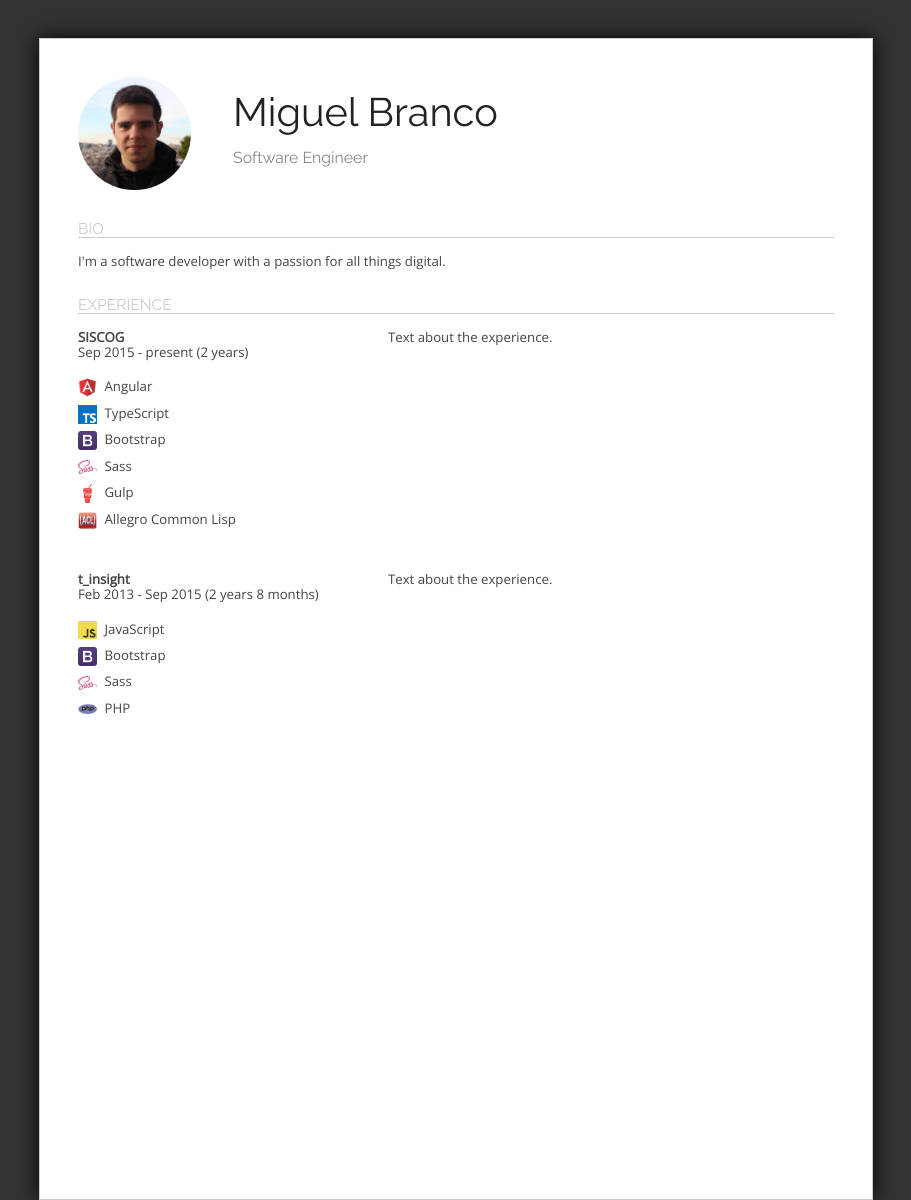
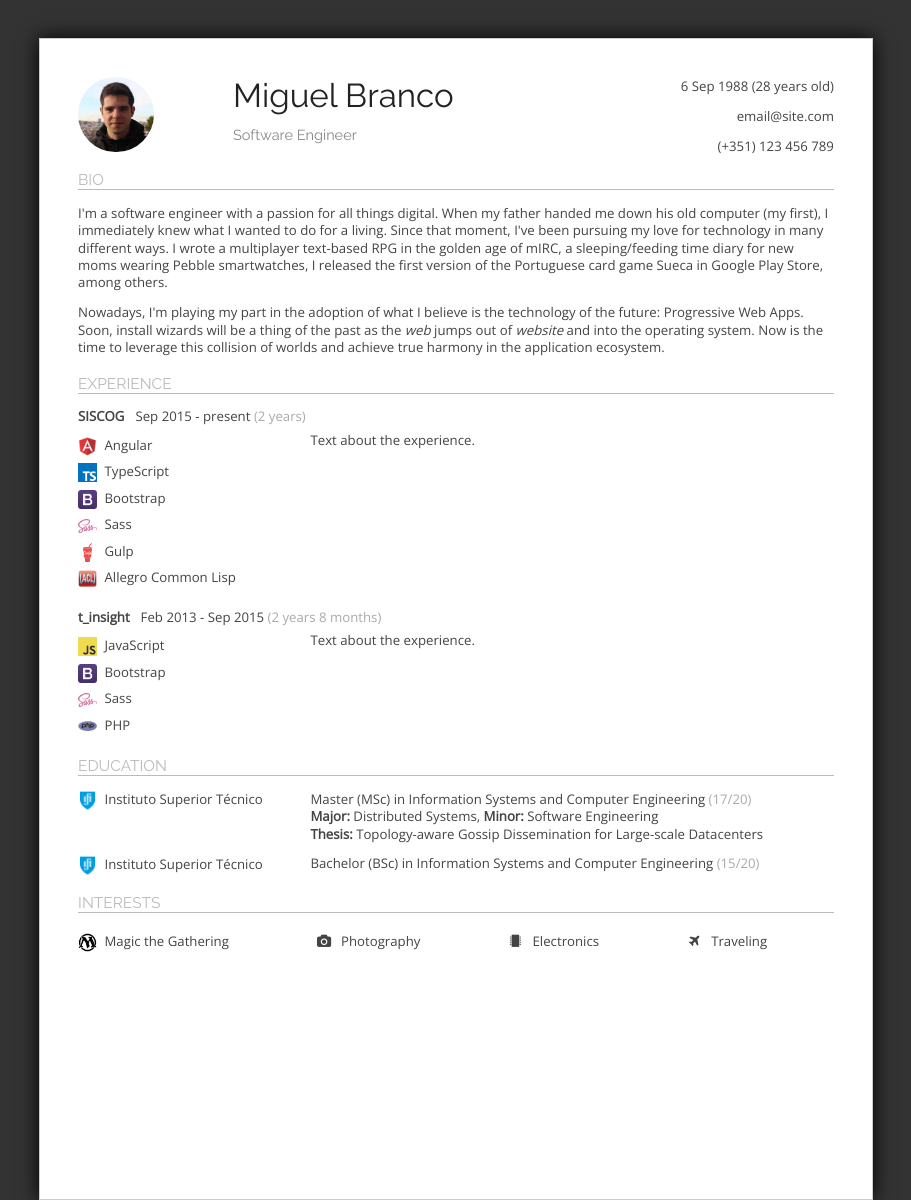
Before and after one commit to Arlanthir/cv, a plain HTML site: page index.html in a window 1280 px wide. Shown: the top 1200 px of the page, without its empty margins (184-1095 px from the left). Drawn offline with nearby package versions, Linux system fonts and the light colour scheme.

Commit message:
Write bio, add education and interests

```diff
--- a/css/styles.css
+++ b/css/styles.css
@@ -13,37 +13,47 @@ body {
 }
 
 section {
-    margin: 0.7cm 0;
+    margin: 0;
+}
+
+section + section {
+    margin-top: 0.5cm;
 }
 
 h1 {
     margin: 0;
-    font-size: 3rem;
+    font-size: 2.5rem;
     color: #222222;
     font-family: 'Raleway', sans-serif;
     font-weight: normal;
 }
 
 h2 {
-    font-size: 1.2rem;
+    font-size: 1.1rem;
     color: #888888;
     font-family: 'Raleway', sans-serif;
     font-weight: normal;
 }
 
 h3 {
-    color: #cccccc;
-    border-bottom: 1px solid #cccccc;
+    color: #bbbbbb;
+    border-bottom: 1px solid #bbbbbb;
     font-family: 'Raleway', sans-serif;
     font-weight: normal;
     text-transform: uppercase;
 }
 
 h4 {
-    margin: 0;
+    margin: 0 0 0.2cm 0;
+}
+
+p {
+    margin-top: 0;
+    line-height: 1.3em;
 }
 
 ul {
+    margin: 0;
     padding: 0;
     list-style: none;
 }
@@ -82,12 +92,6 @@ li {
     box-sizing: border-box;
 }
 
-/*.col-2 { flex-grow: 2; }
-.col-3 { flex-grow: 3; }
-.col-4 { flex-grow: 4; }
-.col-5 { flex-grow: 5; }
-.col-6 { flex-grow: 6; }*/
-
 .col-10 { width: 10%; }
 .col-20 { width: 20%; }
 .col-30 { width: 30%; }
@@ -98,6 +102,10 @@ li {
 .col-80 { width: 80%; }
 .col-90 { width: 90%; }
 
+.align-right {
+    text-align: right;
+}
+
 /* Content */
 
 header.row {
@@ -105,7 +113,7 @@ header.row {
 }
 
 .avatar {
-    height: 3cm;
+    height: 2cm;
     border-radius: 50%;
 }
 
@@ -121,3 +129,13 @@ header.row {
     max-height: 0.5cm;
     vertical-align: middle;
 }
+
+.dates {
+    padding-left: 0.2cm;
+    font-weight: normal;
+}
+
+.additional {
+    font-weight: normal;
+    color: #aaaaaa;
+}
--- a/index.html
+++ b/index.html
@@ -15,25 +15,36 @@
             <div class="col col-20">
                 <img class="avatar" src="img/me.jpg">
             </div>
-            <div class="col col-80">
+            <div class="col col-50">
                 <h1>Miguel Branco</h1>
                 <h2>Software Engineer</h2>
+            </div>
+            <div class="col col-30 align-right">
+                <p>6 Sep 1988 (28 years old)</p>
+                <p>email@site.com</p>
+                (+351) 123 456 789
             </div>
         </header>
 
         <section>
             <h3>Bio</h3>
-            <p>I'm a software developer with a passion for all things digital.</p>
+            <p>
+                I'm a software engineer with a passion for all things digital. When my father handed me down his old computer (my first), I immediately knew what I wanted to do for a living.
+                Since that moment, I've been pursuing my love for technology in many different ways. I wrote a multiplayer text-based RPG in the golden age of mIRC, a sleeping/feeding time diary
+                for new moms wearing Pebble smartwatches, I released the first version of the Portuguese card game Sueca in Google Play Store, among others.
+            </p>
+            <p>
+                Nowadays, I'm playing my part in the adoption of what I believe is the technology of the future: Progressive Web Apps. Soon, install wizards will be a thing of the past as the <em>web</em> jumps
+                out of <em>website</em> and into the operating system. Now is the time to leverage this collision of worlds and achieve true harmony in the application ecosystem.
+            </p>
         </section>
 
         <section>
             <h3>Experience</h3>
+            <h4>SISCOG <span class="dates">Sep 2015 - present</span> <span class="additional">(2 years)</span></h4>
             <div class="row">
-                <div class="col col-40">
-                    <h4>SISCOG</h4>
-                    <div>Sep 2015 - present (2 years)</div>
+                <div class="col col-30">
                     <ul>
-                        <!-- <li><a href="https://angular.io/" target="_blank"><img class="logo" src="img/angular.png">Angular</a></li> -->
                         <li><span class="logo"><img src="img/angular.png"></span>Angular</li>
                         <li><span class="logo"><img src="img/typescript.png"></span>TypeScript</li>
                         <li><span class="logo"><img src="img/bootstrap.png"></span>Bootstrap</li>
@@ -42,16 +53,16 @@
                         <li><span class="logo"><img src="img/acl.png"></span>Allegro Common Lisp</li>
                     </ul>
                 </div>
-                <div class="col col-60">
-                    Text about the experience.
+                <div class="col col-70">
+                    <p>Text about the experience.</p>
                 </div>
+            </div>
         </section>
 
         <section>
+            <h4>t_insight <span class="dates">Feb 2013 - Sep 2015</span> <span class="additional">(2 years 8 months)</span></h4>
             <div class="row">
-                <div class="col col-40">
-                    <h4>t_insight</h4>
-                    <div>Feb 2013 - Sep 2015 (2 years 8 months)</div>
+                <div class="col col-30">
                     <ul>
                         <li><span class="logo"><img src="img/javascript.png"></span>JavaScript</li>
                         <li><span class="logo"><img src="img/bootstrap.png"></span>Bootstrap</li>
@@ -59,9 +70,60 @@
                         <li><span class="logo"><img src="img/php.png"></span>PHP</li>
                     </ul>
                 </div>
-                <div class="col col-60">
-                    Text about the experience.
+                <div class="col col-70">
+                    <p>Text about the experience.</p>
                 </div>
+            </div>
+        </section>
+
+        <section>
+            <h3>Education</h3>
+            <div class="row">
+                <div class="col col-30">
+                    <span class="logo"><img src="img/ist.png"></span>Instituto Superior Técnico
+                </div>
+                <div class="col col-70">
+                    <p>
+                        Master (MSc) in Information Systems and Computer Engineering <span class="additional">(17/20)</span><br>
+                        <strong>Major:</strong> Distributed Systems, <strong>Minor:</strong> Software Engineering<br>
+                        <strong>Thesis:</strong> Topology-aware Gossip Dissemination for Large-scale Datacenters
+                    </p>
+                </div>
+            </div>
+            <div class="row">
+                <div class="col col-30">
+                    <span class="logo"><img src="img/ist.png"></span>Instituto Superior Técnico
+                </div>
+                <div class="col col-70">
+                    Bachelor (BSc) in Information Systems and Computer Engineering <span class="additional">(15/20)</span>
+                </div>
+            </div>
+        </section>
+
+        <section>
+            <h3>Interests</h3>
+            <div class="row">
+                <div class="col">
+                    <ul>
+                        <li><span class="logo"><img src="img/mtg.png"></span>Magic the Gathering</li>
+                    </ul>
+                </div>
+                <div class="col">
+                    <ul>
+                        <li><span class="logo"><i class="fa fa-camera"></i></span>Photography</li>
+                    </ul>
+                </div>
+                <div class="col">
+                    <ul>
+                        <li><span class="logo"><i class="fa fa-microchip"></i></span>Electronics</li>
+                    </ul>
+                </div>
+                <div class="col">
+                    <ul>
+                        <li><span class="logo"><i class="fa fa-plane"></i></span>Traveling</li>
+                    </ul>
+                </div>
+            </div>
         </section>
     </div>
 </body>
```
Also changed, not shown: 1 other file.
